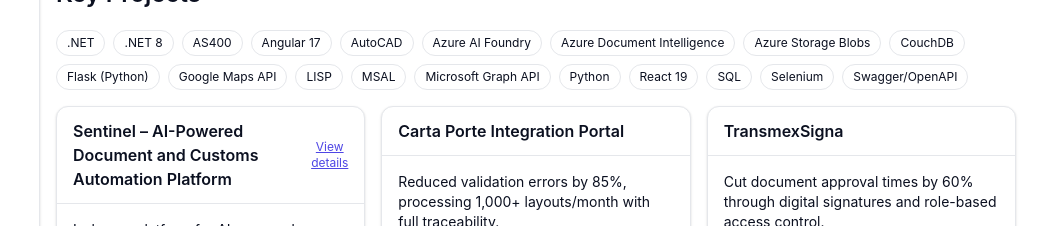
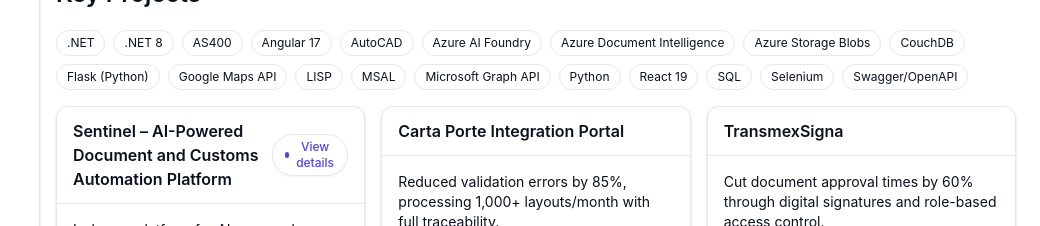
Before and after one commit to RAChavezz/portafolio, a React (Vite) app: page / in a window 1280 px wide. Shown: the part 2040-2266 px from the top of the page, without its empty margins (240-1280 px from the left). Built offline with nearby package versions, Linux system fonts and the light colour scheme.

Commit message:
mejora de estilo de boton view details

```diff
--- a/src/components/Projects.tsx
+++ b/src/components/Projects.tsx
@@ -42,9 +42,10 @@
               actions={
                 p.details && (
                   <button
-                    className="text-xs text-primary underline hover:text-primary/80"
+                    className="inline-flex items-center gap-1.5 rounded-full border border-primary/40 bg-primary/5 px-3 py-1 text-xs font-medium text-primary shadow-sm transition-colors hover:bg-primary/10 focus-visible:outline-none focus-visible:ring-2 focus-visible:ring-ring focus-visible:ring-offset-2 focus-visible:ring-offset-bg"
                     onClick={() => setSelectedProject(p)}
                   >
+                    <span className="h-1.5 w-1.5 rounded-full bg-primary" />
                     View details
                   </button>
                 )
@@ -68,7 +69,7 @@
               title={selectedProject.name}
               actions={
                 <button
-                  className="rounded-full px-2 py-1 text-sm text-muted hover:bg-border"
+                  className="inline-flex h-7 w-7 items-center justify-center rounded-full border border-border bg-bg text-xs text-muted shadow-sm transition-colors hover:bg-border/60 focus-visible:outline-none focus-visible:ring-2 focus-visible:ring-ring focus-visible:ring-offset-2 focus-visible:ring-offset-bg"
                   onClick={() => setSelectedProject(null)}
                   aria-label="Close details"
                 >
```
